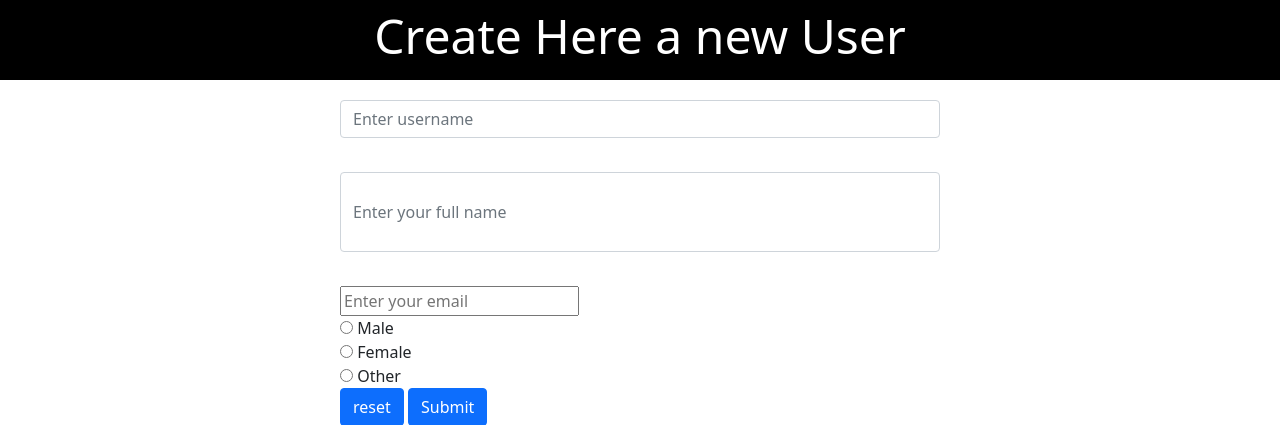
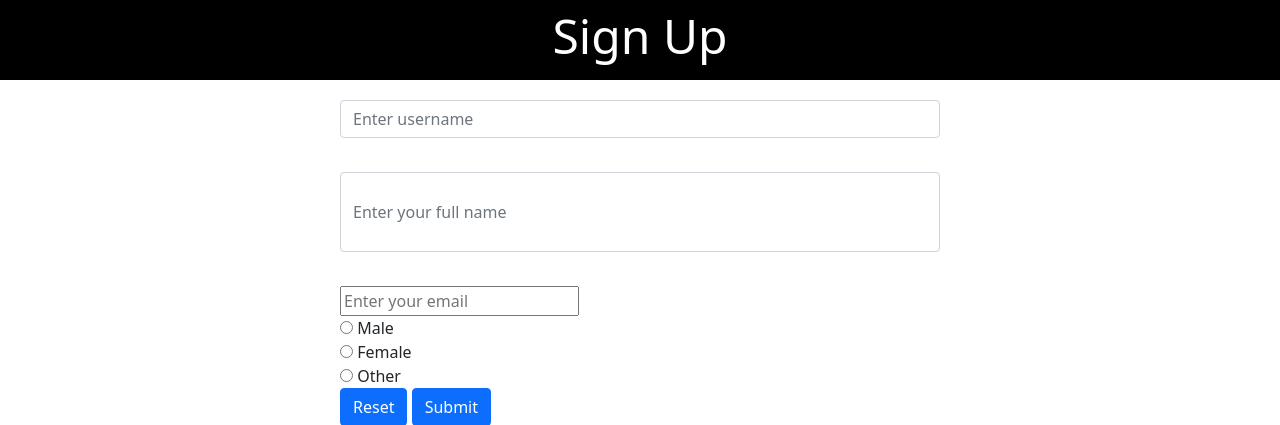
Before and after one commit to Omer-Mus/-w4111-proj1, a Flask app: template webserver/templates/index.html in a window 1280 px wide. Shown: the top 425 px of the page. Run offline with Flask 2, Linux system fonts and the light colour scheme; the template is opened without the code that fills it, so the values that code supplies are empty; parts of the project's set-up code (start-up, migrations or seed data) failed here and were passed over.

Commit message:
fix typos

```diff
--- a/webserver/templates/index.html
+++ b/webserver/templates/index.html
@@ -180,7 +180,7 @@
 
 </style>
     <body>
-        <div id ="the-title">Create Here a new User</div>
+        <div id ="the-title">Sign Up</div>
         <div id="container">
             <div id="announcement-editor">
         <form method="POST" action="/add">
@@ -191,7 +191,7 @@
             <input type="radio" name="sex" value="M"> Male<br>
             <input type="radio" name="sex" value="F"> Female<br>
             <input type="radio" name="sex" value="O"> Other<br>
-             <input id="reset-button" type="reset"  class="btn btn-primary" value="reset">
+             <input id="reset-button" type="reset"  class="btn btn-primary" value="Reset">
             <input id="submit-button" type="submit"  class="btn btn-primary" value="Submit">
 
         </form>
```
